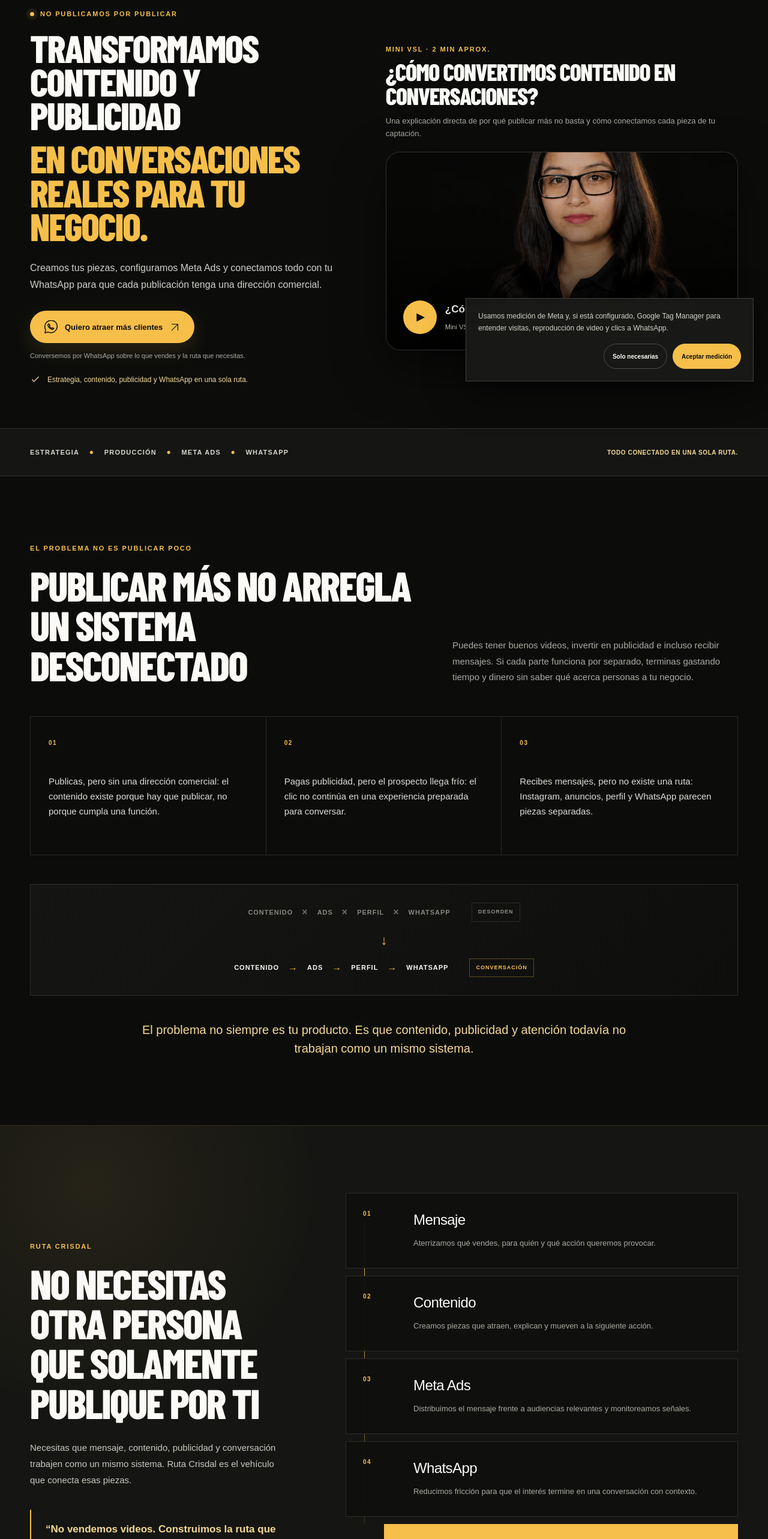
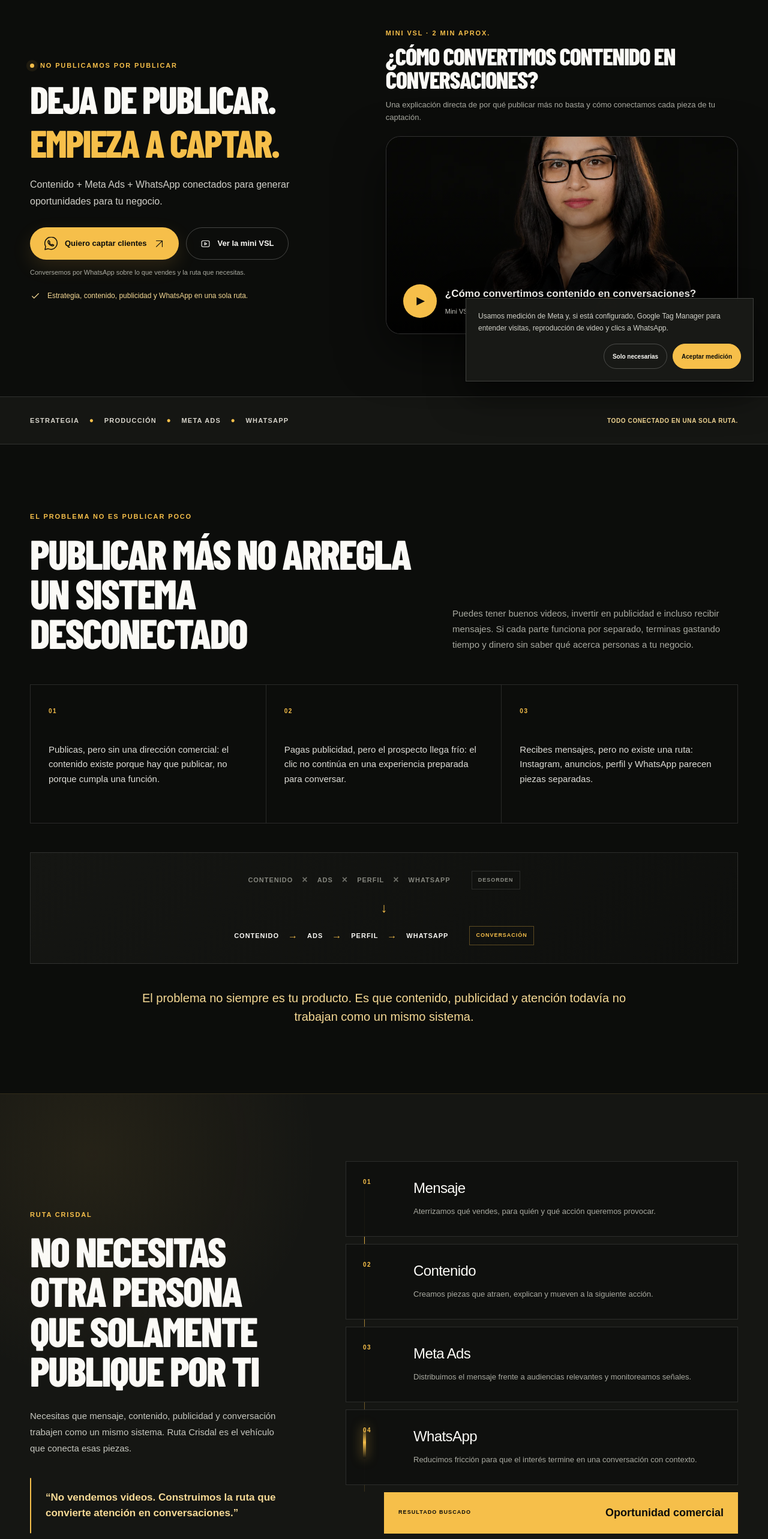
Before and after one commit to zam-ia/crisdal-agency, a Next.js app: page / in a window 1280 px wide. Shown: the part 140-2706 px from the top of the page at 60% size. Built offline with nearby package versions, Linux system fonts and the light colour scheme; no server answers.

Commit message:
feat: apply V2 conversion landing brief

```diff
--- a/app/globals.css
+++ b/app/globals.css
@@ -156,6 +156,7 @@ h2 {
   color: var(--gold);
   font-style: normal;
 }
+.reveal-word { display: inline-block; will-change: transform, opacity, filter; }
 .hero-description {
   max-width: 610px;
   margin-top: 28px;
@@ -225,6 +226,7 @@ button.vsl-facade { cursor: pointer; text-align: left; }
 .vsl-frame video { width: 100%; height: 100%; border: 0; object-fit: contain; }
 .vsl-empty { cursor: default; }
 .hero-action { grid-area: action; align-self: start; }
+.hero-buttons { display: flex; flex-wrap: wrap; gap: 12px; }
 .hero-action > p { max-width: 470px; margin-top: 13px; color: var(--muted); font-size: 11px; line-height: 1.55; }
 .button {
   min-height: 54px;
@@ -759,6 +761,26 @@ button.vsl-facade { cursor: pointer; text-align: left; }
   width: 1px;
   background: linear-gradient(var(--gold), #f6bf4a28);
 }
+.route-flow:after {
+  content: "";
+  position: absolute;
+  z-index: 2;
+  top: 46px;
+  left: 29px;
+  width: 5px;
+  height: 54px;
+  border-radius: 999px;
+  background: linear-gradient(180deg, transparent, var(--gold), transparent);
+  box-shadow: 0 0 18px #f6bf4a99;
+  animation: route-signal 3.8s ease-in-out infinite;
+  pointer-events: none;
+}
+@keyframes route-signal {
+  0% { top: 10px; opacity: 0; }
+  16% { opacity: 1; }
+  84% { opacity: 1; }
+  100% { top: calc(100% - 122px); opacity: 0; }
+}
 .route-flow article {
   position: relative;
   display: grid;
@@ -849,6 +871,7 @@ button.vsl-facade { cursor: pointer; text-align: left; }
   .hero-copy h1 { font-size: clamp(44px, 12vw, 57px); }
   .hero-action { margin-top: 26px; }
   .hero-action .button { width: 100%; }
+  .hero-buttons { display: grid; grid-template-columns: 1fr; }
   .hero-proof { align-items: flex-start; }
   .vsl-heading h2 { font-size: 32px; }
   .trust-items { display: flex; justify-content: flex-start; gap: 10px; }
@@ -863,6 +886,7 @@ button.vsl-facade { cursor: pointer; text-align: left; }
   .route-intro blockquote { font-size: 15px; }
   .route-flow article { grid-template-columns: 42px 1fr; min-height: 0; padding: 23px 20px; }
   .route-flow:before { left: 20px; }
+  .route-flow:after { left: 18px; }
   .route-flow h3 { font-size: 21px; }
   .route-outcome { align-items: flex-start; flex-direction: column; margin-left: 42px; }
   .mechanism-list { grid-template-columns: 1fr; }
--- a/app/lib/site-content.ts
+++ b/app/lib/site-content.ts
@@ -55,6 +55,7 @@ const caseSchema = z.object({
 });
 
 export const siteContentSchema = z.object({
+  schemaVersion: z.number().int().min(1).default(1),
   brand: z.object({
     logoUrl: mediaUrl,
     whatsappNumber: z.string().regex(/^\d{8,15}$/),
@@ -162,6 +163,7 @@ export const siteContentSchema = z.object({
 export type SiteContent = z.infer<typeof siteContentSchema>;
 
 export const defaultSiteContent: SiteContent = {
+  schemaVersion: 2,
   brand: {
     logoUrl: "/brand/crisdal-imagotipo.png",
     whatsappNumber: "51992566725",
@@ -169,11 +171,11 @@ export const defaultSiteContent: SiteContent = {
   },
   hero: {
     eyebrow: "NO PUBLICAMOS POR PUBLICAR",
-    title: "Transformamos contenido y publicidad",
-    accent: "en conversaciones reales para tu negocio.",
+    title: "Deja de publicar.",
+    accent: "Empieza a captar.",
     description:
-      "Creamos tus piezas, configuramos Meta Ads y conectamos todo con tu WhatsApp para que cada publicación tenga una dirección comercial.",
-    cta: "Quiero atraer más clientes",
+      "Contenido + Meta Ads + WhatsApp conectados para generar oportunidades para tu negocio.",
+    cta: "Quiero captar clientes",
     microcopy:
       "Conversemos por WhatsApp sobre lo que vendes y la ruta que necesitas.",
     proof: "Estrategia, contenido, publicidad y WhatsApp en una sola ruta.",
@@ -438,6 +440,23 @@ export const defaultSiteContent: SiteContent = {
 
 const CONTENT_TABLE = "landing_content_versions";
 
+function upgradeLegacyContent(content: SiteContent): SiteContent {
+  if (content.schemaVersion >= 2) return content;
+
+  return {
+    ...content,
+    schemaVersion: 2,
+    hero: {
+      ...content.hero,
+      title: "Deja de publicar.",
+      accent: "Empieza a captar.",
+      description:
+        "Contenido + Meta Ads + WhatsApp conectados para generar oportunidades para tu negocio.",
+      cta: "Quiero captar clientes",
+    },
+  };
+}
+
 export async function getSiteContent(): Promise<SiteContent> {
   if (!isSupabaseConfigured()) return defaultSiteContent;
 
@@ -451,7 +470,7 @@ export async function getSiteContent(): Promise<SiteContent> {
 
     if (error) throw error;
     if (!data) return defaultSiteContent;
-    return siteContentSchema.parse(data.content);
+    return upgradeLegacyContent(siteContentSchema.parse(data.content));
   } catch (error) {
     console.error("No se pudo leer el contenido administrable", error);
     return defaultSiteContent;
--- a/app/page.tsx
+++ b/app/page.tsx
@@ -4,10 +4,13 @@ import { cache } from "react";
 import { SITE_URL } from "./lib/config";
 import { getSiteContent } from "./lib/site-content";
 import { MobileDock } from "./ui/mobile-dock";
+import { AnimatedSteps } from "./ui/animated-steps";
+import { RevealText } from "./ui/reveal-text";
 import { SiteTracking } from "./ui/site-tracking";
 import { Icon } from "./ui/symbol";
 import { TrackedFaq } from "./ui/tracked-faq";
 import { VslPlayer } from "./ui/vsl-player";
+import { VslJumpLink } from "./ui/vsl-jump-link";
 import { WhatsAppLink } from "./ui/whatsapp-link";
 
 export const dynamic = "force-dynamic";
@@ -75,9 +78,10 @@ export default async function Home() {
         <section className="hero shell" id="inicio" aria-labelledby="hero-title">
           <div className="hero-copy">
             <p className="eyebrow"><span />{content.hero.eyebrow}</p>
-            <h1 id="hero-title">{content.hero.title}{" "}<em>{content.hero.accent}</em></h1>
+            <RevealText title={content.hero.title} accent={content.hero.accent} />
             <p className="hero-description">{content.hero.description}</p>
             <div className="hero-action">
+              <div className="hero-buttons">
                 <WhatsAppLink
                   placement="hero"
                   eventName="click_whatsapp_hero"
@@ -87,12 +91,14 @@ export default async function Home() {
                 >
                   <Icon name="whatsapp" /> {content.hero.cta} <Icon name="arrow" />
                 </WhatsAppLink>
+                <VslJumpLink />
+              </div>
               <p>{content.hero.microcopy}</p>
             </div>
             <div className="hero-proof"><Icon name="check" /><span>{content.hero.proof}</span></div>
           </div>
 
-          <div className="hero-media">
+          <div className="hero-media" id="vsl">
             <div className="vsl-heading">
               <p className="eyebrow">{content.vsl.eyebrow}</p>
               <h2>{content.vsl.title}</h2>
@@ -154,11 +160,7 @@ export default async function Home() {
               <h2 id="mechanism-title">{content.mechanism.title}</h2>
               <p>{content.mechanism.description}</p>
             </div>
-            <ol className="mechanism-list">
-              {content.mechanism.steps.map((step, index) => (
-                <li key={step.title}><span>{String(index + 1).padStart(2, "0")}</span><h3>{step.title}</h3><p>{step.text}</p></li>
-              ))}
-            </ol>
+            <AnimatedSteps steps={content.mechanism.steps} />
           </div>
         </section>
 
--- /dev/null
+++ b/app/ui/animated-steps.tsx
@@ -0,0 +1,29 @@
+"use client";
+
+import { motion, useReducedMotion } from "motion/react";
+
+export function AnimatedSteps({
+  steps,
+}: {
+  steps: Array<{ title: string; text: string }>;
+}) {
+  const reduceMotion = useReducedMotion();
+
+  return (
+    <ol className="mechanism-list">
+      {steps.map((step, index) => (
+        <motion.li
+          key={step.title}
+          initial={reduceMotion ? false : { opacity: 0, y: 24 }}
+          whileInView={reduceMotion ? undefined : { opacity: 1, y: 0 }}
+          viewport={{ once: true, amount: 0.28 }}
+          transition={{ duration: 0.55, delay: index * 0.08, ease: [0.22, 1, 0.36, 1] }}
+        >
+          <span>{String(index + 1).padStart(2, "0")}</span>
+          <h3>{step.title}</h3>
+          <p>{step.text}</p>
+        </motion.li>
+      ))}
+    </ol>
+  );
+}
--- /dev/null
+++ b/app/ui/reveal-text.tsx
@@ -0,0 +1,39 @@
+"use client";
+
+import { motion, useReducedMotion } from "motion/react";
+
+function Words({ text, delay = 0 }: { text: string; delay?: number }) {
+  const reduceMotion = useReducedMotion();
+
+  return text.split(" ").map((word, index) => (
+    <motion.span
+      className="reveal-word"
+      initial={reduceMotion ? false : { opacity: 0, y: 22, filter: "blur(7px)" }}
+      animate={reduceMotion ? undefined : { opacity: 1, y: 0, filter: "blur(0px)" }}
+      transition={{
+        duration: 0.72,
+        delay: delay + index * 0.04,
+        ease: [0.22, 1, 0.36, 1],
+      }}
+      key={`${word}-${index}`}
+    >
+      {word}
+      {index < text.split(" ").length - 1 ? "\u00a0" : ""}
+    </motion.span>
+  ));
+}
+
+export function RevealText({
+  title,
+  accent,
+}: {
+  title: string;
+  accent: string;
+}) {
+  return (
+    <h1 id="hero-title" className="reveal-title">
+      <span><Words text={title} /></span>
+      <em><Words text={accent} delay={title.split(" ").length * 0.04} /></em>
+    </h1>
+  );
+}
--- a/app/ui/tracked-faq.tsx
+++ b/app/ui/tracked-faq.tsx
@@ -14,6 +14,7 @@ export function TrackedFaq({
   return (
     <details
       className="faq-item"
+      name="landing-faq"
       onToggle={(event) => {
         if (event.currentTarget.open) {
           trackMarketingEvent("faq_open", { question, index });
--- /dev/null
+++ b/app/ui/vsl-jump-link.tsx
@@ -0,0 +1,16 @@
+"use client";
+
+import { trackMarketingEvent } from "./site-events";
+import { Icon } from "./symbol";
+
+export function VslJumpLink() {
+  return (
+    <a
+      className="button button-outline"
+      href="#vsl"
+      onClick={() => trackMarketingEvent("click_vsl_hero", { placement: "hero" })}
+    >
+      <Icon name="video" /> Ver la mini VSL
+    </a>
+  );
+}
--- a/package.json
+++ b/package.json
@@ -13,6 +13,7 @@
   },
   "dependencies": {
     "@supabase/supabase-js": "^2.116.0",
+    "motion": "^12.43.0",
     "nanoid": "^3.3.18",
     "next": "^16.3.5",
     "react": "19.2.6",
```
Also changed, not shown: 2 other files (tests, documents, lock files or other folders). Lines whose indentation alone changed are shown as unchanged.
